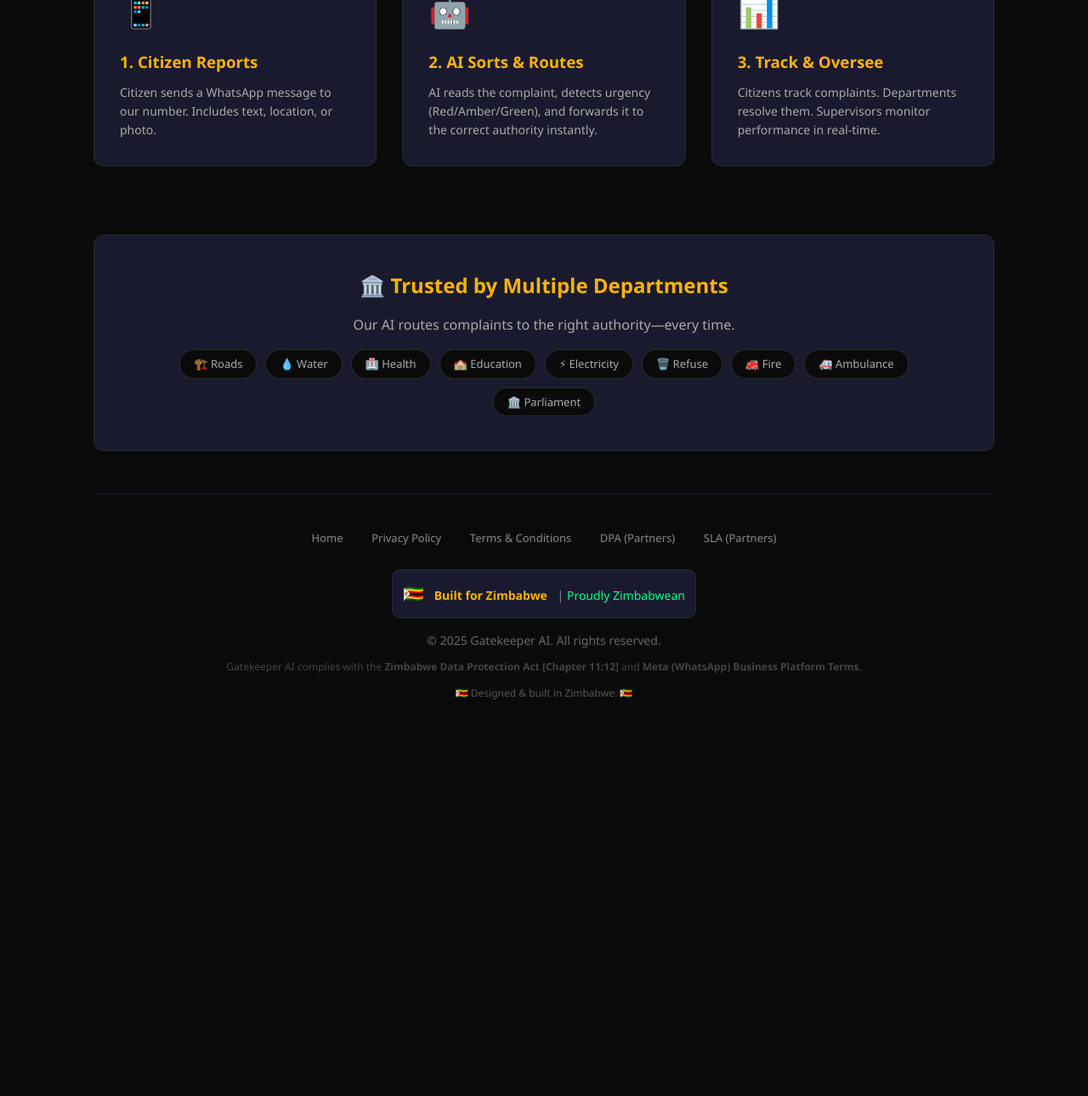
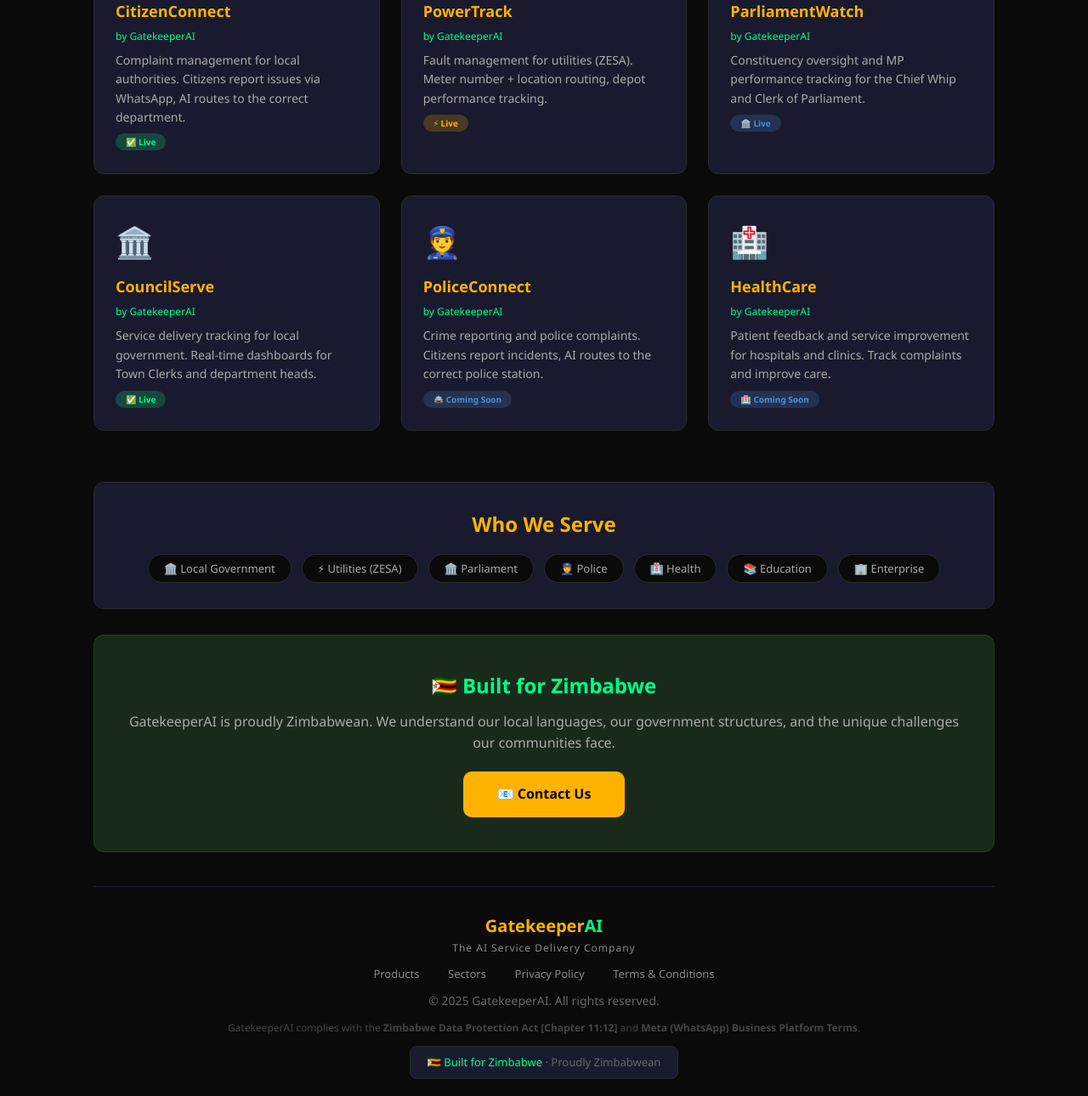
Before and after one commit to sikhumbuzilesncube/GatekeeperAI-, a plain HTML site: page index.html in a window 1280 px wide. Shown: the part 756-2046 px from the top of the page at 85% size. Before the commit the page ends 1632 px from the top, so only its background shows below. Drawn offline with Linux system fonts and the light colour scheme.

Commit message:
Update index.html

```diff
--- a/index.html
+++ b/index.html
@@ -3,10 +3,10 @@
 <head>
     <meta charset="UTF-8">
     <meta name="viewport" content="width=device-width, initial-scale=1.0">
-    <title>Gatekeeper AI – Citizen Service & Oversight</title>
-    <meta name="description" content="Gatekeeper AI uses artificial intelligence to automatically sort, route, and track citizen complaints to the right authorities, ensuring accountability and faster service delivery.">
+    <title>GatekeeperAI – The AI Service Delivery Company</title>
+    <meta name="description" content="GatekeeperAI builds intelligent platforms that help governments and enterprises manage complaints, track service delivery, and improve accountability.">
     <style>
-        /* Reset */
+        /* ─── RESET & BASE ─── */
         * { margin: 0; padding: 0; box-sizing: border-box; }
         body {
             font-family: 'Segoe UI', Tahoma, Geneva, Verdana, sans-serif;
@@ -17,41 +17,55 @@
         a { color: #FFB300; text-decoration: none; }
         a:hover { color: #00ff88; }
 
-        /* Container */
         .container { max-width: 1100px; margin: 0 auto; padding: 20px; }
 
-        /* Header */
+        /* ─── HEADER ─── */
         header {
             display: flex;
             justify-content: space-between;
             align-items: center;
             padding: 20px 0;
             border-bottom: 1px solid #1a1a2e;
+            flex-wrap: wrap;
+            gap: 15px;
         }
-        .logo { font-size: 28px; font-weight: bold; color: #FFB300; }
+        .logo {
+            font-size: 28px;
+            font-weight: bold;
+            color: #FFB300;
+        }
         .logo span { color: #00ff88; }
-        nav a { margin-left: 25px; font-size: 14px; color: #aaa; transition: color 0.3s; }
+        .logo small {
+            display: block;
+            font-size: 12px;
+            color: #888;
+            font-weight: normal;
+            letter-spacing: 1px;
+        }
+        nav a {
+            margin-left: 20px;
+            font-size: 14px;
+            color: #aaa;
+            transition: color 0.3s;
+        }
         nav a:hover { color: #FFB300; }
 
-        /* Hero */
+        /* ─── HERO ─── */
         .hero {
-            display: flex;
-            flex-direction: column;
-            align-items: center;
             text-align: center;
             padding: 60px 0 40px;
         }
         .hero h1 {
-            font-size: 48px;
+            font-size: 44px;
             color: #fff;
-            margin-bottom: 15px;
+            margin-bottom: 10px;
         }
         .hero h1 span { color: #FFB300; }
-        .hero p {
-            font-size: 20px;
-            color: #aaa;
-            max-width: 750px;
-            margin-bottom: 30px;
+        .hero .sub {
+            font-size: 18px;
+            color: #888;
+            max-width: 700px;
+            margin: 0 auto 25px;
         }
         .hero .badge {
             display: inline-block;
@@ -59,74 +73,97 @@
             color: #00ff88;
             padding: 8px 20px;
             border-radius: 20px;
-            font-size: 14px;
+            font-size: 13px;
             border: 1px solid #00ff8833;
-            margin-bottom: 25px;
-        }
-        .cta-button {
-            display: inline-block;
-            padding: 16px 40px;
-            background: #FFB300;
-            color: #000;
-            font-weight: bold;
-            border-radius: 10px;
-            font-size: 18px;
-            transition: all 0.3s;
-        }
-        .cta-button:hover {
-            background: #e6a300;
-            transform: translateY(-2px);
-            box-shadow: 0 10px 30px rgba(255, 179, 0, 0.3);
+            margin-bottom: 20px;
         }
 
-        /* Features */
-        .features {
+        /* ─── PRODUCTS GRID ─── */
+        .products {
             display: grid;
             grid-template-columns: repeat(3, 1fr);
-            gap: 30px;
-            padding: 50px 0;
+            gap: 25px;
+            padding: 40px 0;
         }
-        .feature-card {
+        .product-card {
+            background: #1a1a2e;
+            padding: 25px;
+            border-radius: 12px;
+            border: 1px solid #2a2a2a;
+            transition: border-color 0.3s, transform 0.3s;
+        }
+        .product-card:hover {
+            border-color: #FFB300;
+            transform: translateY(-4px);
+        }
+        .product-card .icon { font-size: 36px; margin-bottom: 10px; }
+        .product-card h3 { color: #FFB300; font-size: 18px; margin-bottom: 5px; }
+        .product-card .by { font-size: 12px; color: #00ff88; margin-bottom: 8px; display: block; }
+        .product-card p { color: #aaa; font-size: 14px; }
+        .product-card .tag {
+            display: inline-block;
+            padding: 2px 12px;
+            border-radius: 12px;
+            font-size: 10px;
+            font-weight: bold;
+            margin-top: 8px;
+        }
+        .tag-green { background: #00ff8833; color: #00ff88; }
+        .tag-orange { background: #FFB30033; color: #FFB300; }
+        .tag-blue { background: #4A90D933; color: #4A90D9; }
+        .tag-red { background: #e9456033; color: #e94560; }
+
+        /* ─── SECTORS ─── */
+        .sectors {
             background: #1a1a2e;
             padding: 30px;
             border-radius: 12px;
             border: 1px solid #2a2a2a;
-            transition: border-color 0.3s;
+            margin: 20px 0;
+            text-align: center;
         }
-        .feature-card:hover { border-color: #FFB300; }
-        .feature-card .icon { font-size: 40px; margin-bottom: 15px; }
-        .feature-card h3 { color: #FFB300; margin-bottom: 10px; }
-        .feature-card p { color: #aaa; font-size: 14px; }
-
-        /* Departments */
-        .departments {
-            background: #1a1a2e;
-            padding: 40px;
-            border-radius: 12px;
-            text-align: center;
-            margin: 30px 0;
-            border: 1px solid #2a2a2a;
-        }
-        .departments h2 { color: #FFB300; margin-bottom: 15px; }
-        .departments .badges {
+        .sectors h2 { color: #FFB300; margin-bottom: 15px; }
+        .sectors .list {
             display: flex;
             flex-wrap: wrap;
             justify-content: center;
-            gap: 10px;
-            margin-top: 15px;
+            gap: 12px;
         }
-        .departments .badges span {
+        .sectors .list span {
             background: #0a0a0a;
-            padding: 6px 16px;
+            padding: 6px 18px;
             border-radius: 20px;
             font-size: 13px;
             color: #aaa;
             border: 1px solid #2a2a2a;
         }
 
-        /* Footer */
+        /* ─── CTA ─── */
+        .cta {
+            background: #1a2a1a;
+            padding: 40px;
+            border-radius: 12px;
+            border: 1px solid #2a3a2a;
+            text-align: center;
+            margin: 30px 0;
+        }
+        .cta h2 { color: #00ff88; margin-bottom: 10px; }
+        .cta p { color: #aaa; margin-bottom: 20px; }
+        .cta .btn {
+            display: inline-block;
+            padding: 14px 40px;
+            background: #FFB300;
+            color: #000;
+            font-weight: bold;
+            border-radius: 10px;
+            font-size: 16px;
+            transition: all 0.3s;
+        }
+        .cta .btn:hover { background: #e6a300; transform: translateY(-2px); box-shadow: 0 10px 30px rgba(255, 179, 0, 0.3); }
+
+        /* ─── FOOTER ─── */
         footer {
-            margin-top: 50px;
+            margin-top: 40px;
             padding: 30px 0;
             border-top: 1px solid #1a1a2e;
             text-align: center;
@@ -140,19 +177,23 @@
             font-size: 13px;
         }
         footer .links a:hover { color: #FFB300; }
-        footer .legal {
-            font-size: 12px;
-            color: #444;
-            margin-top: 10px;
+        footer .legal { font-size: 12px; color: #444; margin-top: 10px; }
+        footer .zim-badge {
+            display: inline-block;
+            margin-top: 12px;
+            padding: 8px 20px;
+            background: #1a1a2e;
+            border-radius: 8px;
+            border: 1px solid #2a2a2a;
+            font-size: 13px;
         }
-        footer .legal a { color: #555; }
-        footer .legal a:hover { color: #FFB300; }
+        footer .zim-badge span { color: #00ff88; }
 
-        /* Responsive */
+        /* ─── RESPONSIVE ─── */
         @media (max-width: 768px) {
+            .products { grid-template-columns: 1fr; }
             .hero h1 { font-size: 32px; }
-            .features { grid-template-columns: 1fr; }
-            header { flex-direction: column; gap: 15px; }
+            header { flex-direction: column; text-align: center; }
             nav a { margin: 0 12px; }
         }
     </style>
@@ -161,92 +202,135 @@
 
 <div class="container">
 
-    <!-- Header -->
+    <!-- ─── HEADER ─── -->
     <header>
-        <div class="logo">Gatekeeper <span>AI</span></div>
+        <div class="logo">
+            Gatekeeper<span>AI</span>
+            <small>The AI Service Delivery Company</small>
+        </div>
         <nav>
-            <a href="#features">Features</a>
-            <a href="#departments">Departments</a>
+            <a href="#products">Products</a>
+            <a href="#sectors">Sectors</a>
             <a href="privacy.html">Privacy</a>
             <a href="terms.html">Terms</a>
         </nav>
     </header>
 
-    <!-- Hero Section -->
+    <!-- ─── HERO ─── -->
     <section class="hero">
-        <div class="badge">🇿🇼 Proudly Zimbabwean – Built for NDS 2</div>
-        <h1>AI-Powered <span>Citizen Service</span> & <span>Accountability</span></h1>
-        <p>Gatekeeper AI automatically reads, sorts, and routes citizen complaints to the correct department or MP—ensuring faster responses, real-time tracking, and full accountability.</p>
-        <a href="#" class="cta-button">🚀 Get Started</a>
+        <div class="badge">🇿🇼 Built in Zimbabwe · Built for Zimbabwe</div>
+        <h1>Intelligent Platforms for <span>Government</span> & <span>Enterprise</span></h1>
+        <p class="sub">GatekeeperAI builds AI-powered platforms that help organisations manage complaints, track service delivery, and improve accountability across all sectors.</p>
     </section>
 
-    <!-- Features -->
-    <section id="features">
-        <h2 style="color: #FFB300; text-align: center; margin-bottom: 10px;">How It Works</h2>
-        <p style="text-align: center; color: #888; margin-bottom: 30px;">From citizen complaint to resolution — in seconds.</p>
-        <div class="features">
-            <div class="feature-card">
-                <div class="icon">📱</div>
-                <h3>1. Citizen Reports</h3>
-                <p>Citizen sends a WhatsApp message to our number. Includes text, location, or photo.</p>
+    <!-- ─── PRODUCTS ─── -->
+    <section id="products">
+        <h2 style="color:#FFB300;text-align:center;margin-bottom:10px;">Our Products</h2>
+        <p style="text-align:center;color:#888;margin-bottom:30px;">Built by GatekeeperAI – The AI Service Delivery Company</p>
+
+        <div class="products">
+
+            <!-- CitizenConnect -->
+            <div class="product-card">
+                <div class="icon">🏙️</div>
+                <h3>CitizenConnect</h3>
+                <span class="by">by GatekeeperAI</span>
+                <p>Complaint management for local authorities. Citizens report issues via WhatsApp, AI routes to the correct department.</p>
+                <span class="tag tag-green">✅ Live</span>
             </div>
-            <div class="feature-card">
-                <div class="icon">🤖</div>
-                <h3>2. AI Sorts & Routes</h3>
-                <p>AI reads the complaint, detects urgency (Red/Amber/Green), and forwards it to the correct authority instantly.</p>
+
+            <!-- PowerTrack -->
+            <div class="product-card">
+                <div class="icon">⚡</div>
+                <h3>PowerTrack</h3>
+                <span class="by">by GatekeeperAI</span>
+                <p>Fault management for utilities (ZESA). Meter number + location routing, depot performance tracking.</p>
+                <span class="tag tag-orange">⚡ Live</span>
             </div>
-            <div class="feature-card">
-                <div class="icon">📊</div>
-                <h3>3. Track & Oversee</h3>
-                <p>Citizens track complaints. Departments resolve them. Supervisors monitor performance in real-time.</p>
+
+            <!-- ParliamentWatch -->
+            <div class="product-card">
+                <div class="icon">🏛️</div>
+                <h3>ParliamentWatch</h3>
+                <span class="by">by GatekeeperAI</span>
+                <p>Constituency oversight and MP performance tracking for the Chief Whip and Clerk of Parliament.</p>
+                <span class="tag tag-blue">🏛️ Live</span>
             </div>
+
+            <!-- CouncilServe -->
+            <div class="product-card">
+                <div class="icon">🏛️</div>
+                <h3>CouncilServe</h3>
+                <span class="by">by GatekeeperAI</span>
+                <p>Service delivery tracking for local government. Real-time dashboards for Town Clerks and department heads.</p>
+                <span class="tag tag-green">✅ Live</span>
+            </div>
+
+            <!-- PoliceConnect -->
+            <div class="product-card">
+                <div class="icon">👮</div>
+                <h3>PoliceConnect</h3>
+                <span class="by">by GatekeeperAI</span>
+                <p>Crime reporting and police complaints. Citizens report incidents, AI routes to the correct police station.</p>
+                <span class="tag tag-blue">🚔 Coming Soon</span>
+            </div>
+
+            <!-- HealthCare -->
+            <div class="product-card">
+                <div class="icon">🏥</div>
+                <h3>HealthCare</h3>
+                <span class="by">by GatekeeperAI</span>
+                <p>Patient feedback and service improvement for hospitals and clinics. Track complaints and improve care.</p>
+                <span class="tag tag-blue">🏥 Coming Soon</span>
+            </div>
+
         </div>
     </section>
 
-    <!-- Departments -->
-    <section id="departments" class="departments">
-        <h2>🏛️ Trusted by Multiple Departments</h2>
-        <p style="color: #aaa; margin-bottom: 10px;">Our AI routes complaints to the right authority—every time.</p>
-        <div class="badges">
-            <span>🏗️ Roads</span>
-            <span>💧 Water</span>
+    <!-- ─── SECTORS ─── -->
+    <section id="sectors" class="sectors">
+        <h2>Who We Serve</h2>
+        <div class="list">
+            <span>🏛️ Local Government</span>
+            <span>⚡ Utilities (ZESA)</span>
+            <span>🏛️ Parliament</span>
+            <span>👮 Police</span>
             <span>🏥 Health</span>
-            <span>🏫 Education</span>
-            <span>⚡ Electricity</span>
-            <span>🗑️ Refuse</span>
-            <span>🚒 Fire</span>
-            <span>🚑 Ambulance</span>
-            <span>🏛️ Parliament</span>
+            <span>📚 Education</span>
+            <span>🏢 Enterprise</span>
         </div>
     </section>
 
-    <!-- Footer -->
-<footer>
-    <div class="links">
-        <a href="index.html">Home</a>
-        <a href="privacy.html">Privacy Policy</a>
-        <a href="terms.html">Terms & Conditions</a>
-        <a href="dpa.html">DPA (Partners)</a>
-        <a href="sla.html">SLA (Partners)</a>
-    </div>
+    <!-- ─── CTA ─── -->
+    <section class="cta">
+        <h2>🇿🇼 Built for Zimbabwe</h2>
+        <p>GatekeeperAI is proudly Zimbabwean. We understand our local languages, our government structures, and the unique challenges our communities face.</p>
+        <a href="#contact" class="btn">📧 Contact Us</a>
+    </section>
 
-    <!-- 🇿🇼 Proudly Zimbabwean Badge -->
-    <div style="margin: 15px 0; padding: 12px; background: #1a1a2e; border-radius: 10px; border: 1px solid #2a2a2a; display: inline-block;">
-        <span style="font-size: 20px;">🇿🇼</span>
-        <span style="color: #FFB300; font-weight: bold; margin-left: 8px;">Built for Zimbabwe</span>
-        <span style="color: #888; margin-left: 8px;">|</span>
-        <span style="color: #00ff88;">Proudly Zimbabwean</span>
-    </div>
+    <!-- ─── FOOTER ─── -->
+    <footer>
+        <div class="logo" style="font-size:20px;margin-bottom:10px;">
+            Gatekeeper<span>AI</span>
+            <small>The AI Service Delivery Company</small>
+        </div>
+        <div class="links">
+            <a href="#products">Products</a>
+            <a href="#sectors">Sectors</a>
+            <a href="privacy.html">Privacy Policy</a>
+            <a href="terms.html">Terms & Conditions</a>
+        </div>
+        <p>&copy; 2025 GatekeeperAI. All rights reserved.</p>
+        <div class="legal">
+            GatekeeperAI complies with the <strong>Zimbabwe Data Protection Act [Chapter 11:12]</strong> and
+            <strong>Meta (WhatsApp) Business Platform Terms</strong>.
+        </div>
+        <div class="zim-badge">
+            🇿🇼 <span>Built for Zimbabwe</span> · Proudly Zimbabwean
+        </div>
+    </footer>
 
-    <p>&copy; 2025 Gatekeeper AI. All rights reserved.</p>
+</div>
 
-    <div class="legal">
-        Gatekeeper AI complies with the <strong>Zimbabwe Data Protection Act [Chapter 11:12]</strong> and
-        <strong>Meta (WhatsApp) Business Platform Terms</strong>.
-    </div>
-
-    <!-- 🇿🇼 Additional Zimbabwe Pride -->
-    <div style="margin-top: 12px; font-size: 12px; color: #444;">
-        🇿🇼 <span style="color: #555;">Designed &amp; built in Zimbabwe. 🇿🇼</span>
-    </div>
-</footer>
+</body>
+    </html>
```
